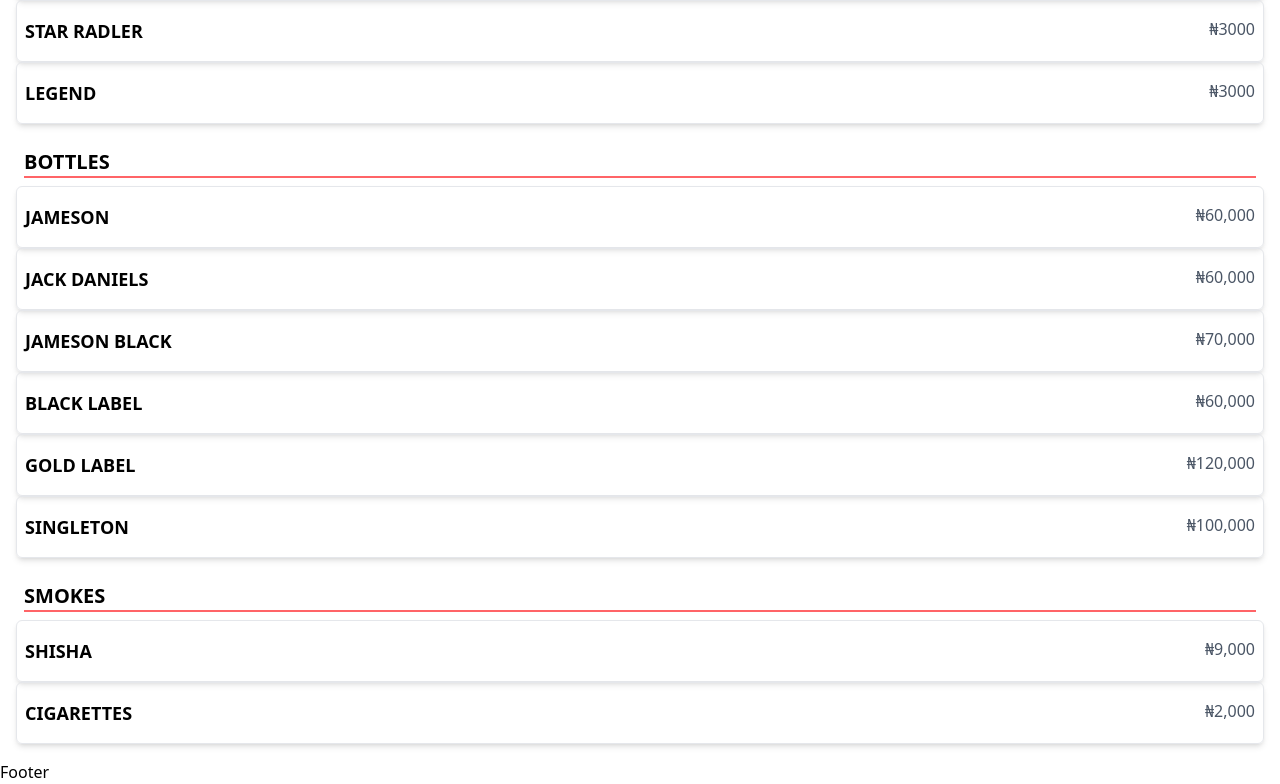
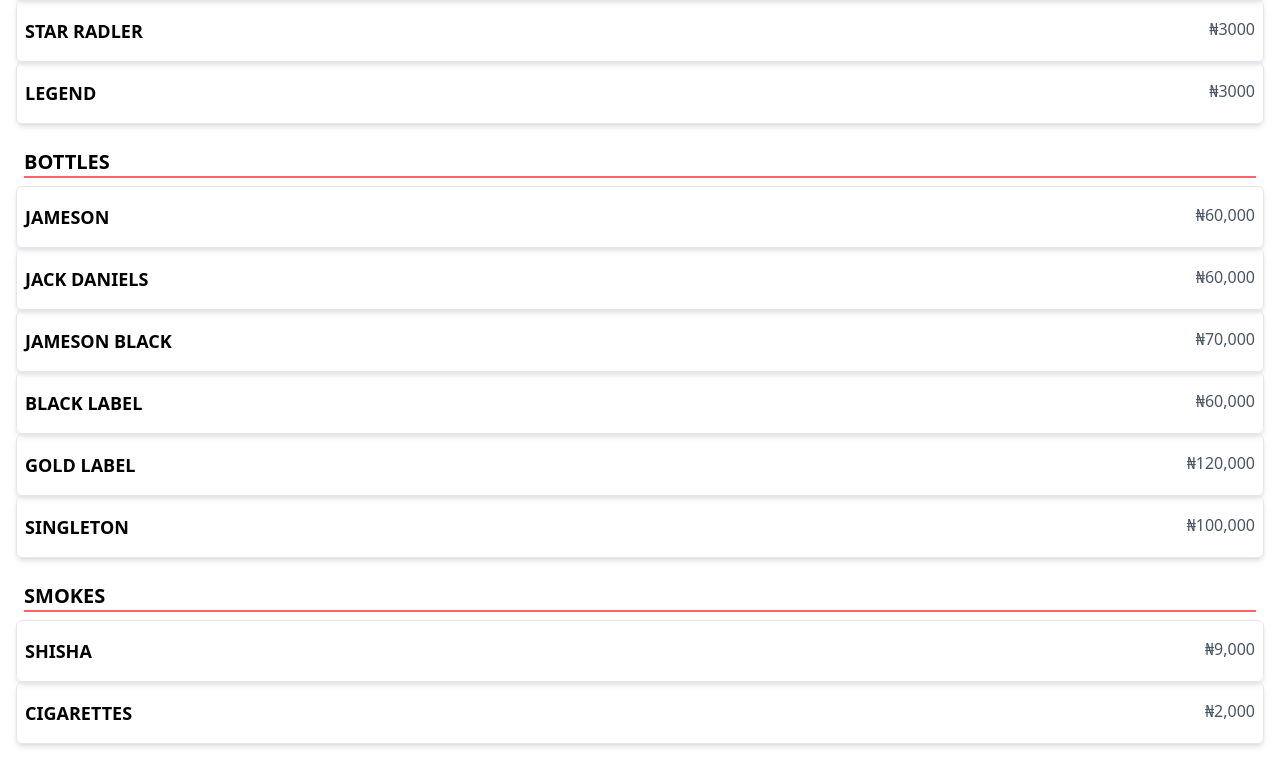
Before and after one commit to kvchi/Digital-menu, a React (Vite) app: page / in a window 1280 px wide. Shown: the part 6414-7198 px from the top of the page. After the commit the page ends 7174 px from the top, so only its background shows below. Built offline with nearby package versions, Linux system fonts and the light colour scheme.

Commit message:
new change

```diff
--- a/src/components/Footer.jsx
+++ b/src/components/Footer.jsx
@@ -2,6 +2,8 @@ import React from 'react'
 
 export default function Footer() {
   return (
-    <div>Footer</div>
+    <div>
+
+    </div>
   )
 }
```
